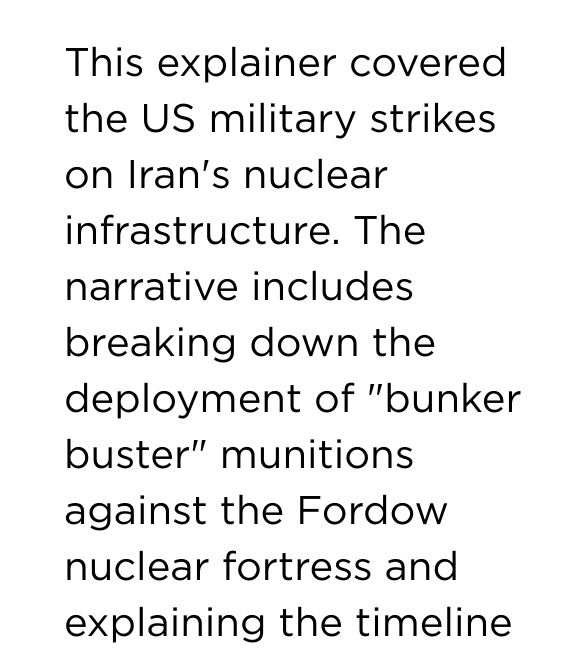
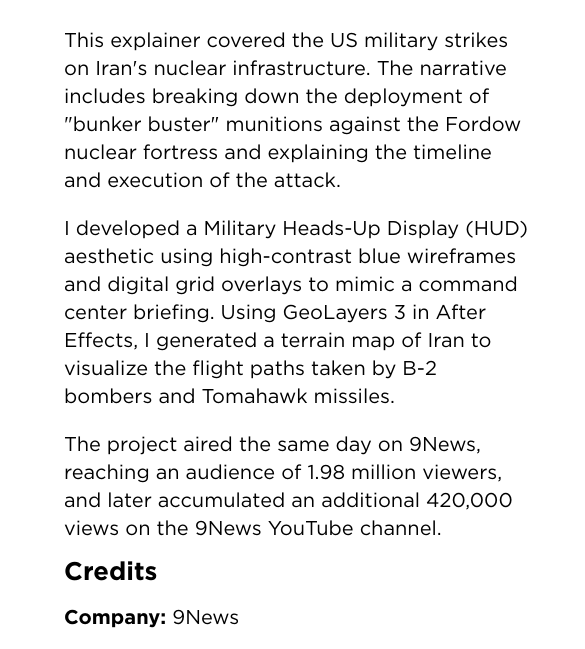
Before and after one commit to HLN-Design/HLNDesigns, a plain HTML site: page iran.html in a window 1280 px wide. Shown: the part 127-776 px from the top of the page, 0-585 px from the left. Drawn offline with Linux system fonts and the light colour scheme; grey boxes are pictures that could not be loaded.

Commit message:
fixing text size

```diff
--- a/css/explainer_style.css
+++ b/css/explainer_style.css
@@ -144,7 +144,7 @@ body {
 
 .description p {
   font-family: 'Gotham Regular', sans-serif;
-  font-size: clamp(10px, 4vw, 40px);
+  font-size: clamp(10px, 4vw, 20px);
   line-height: 1.4;
   max-width: 800px;
   padding-right: 30px;
```
